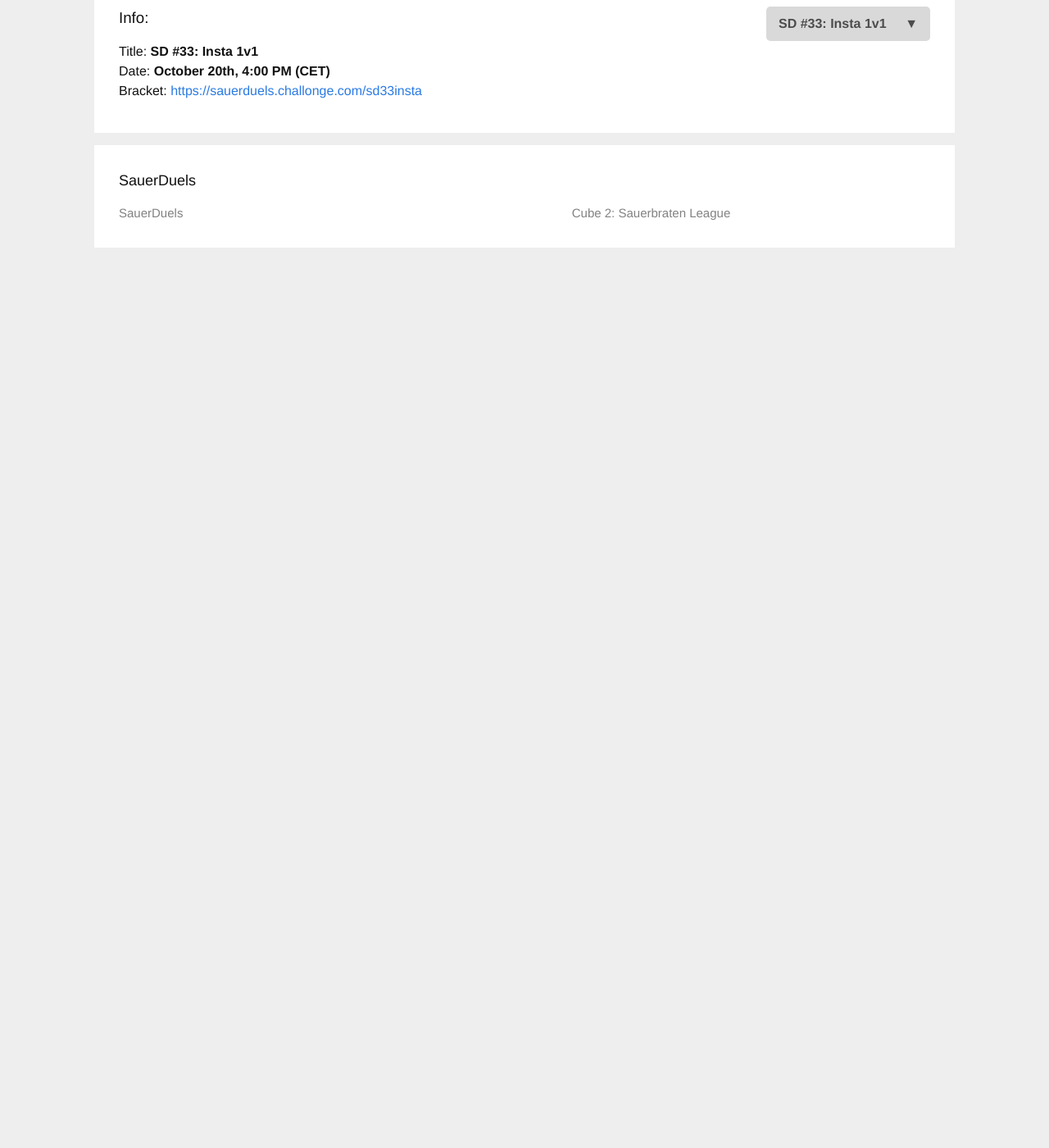
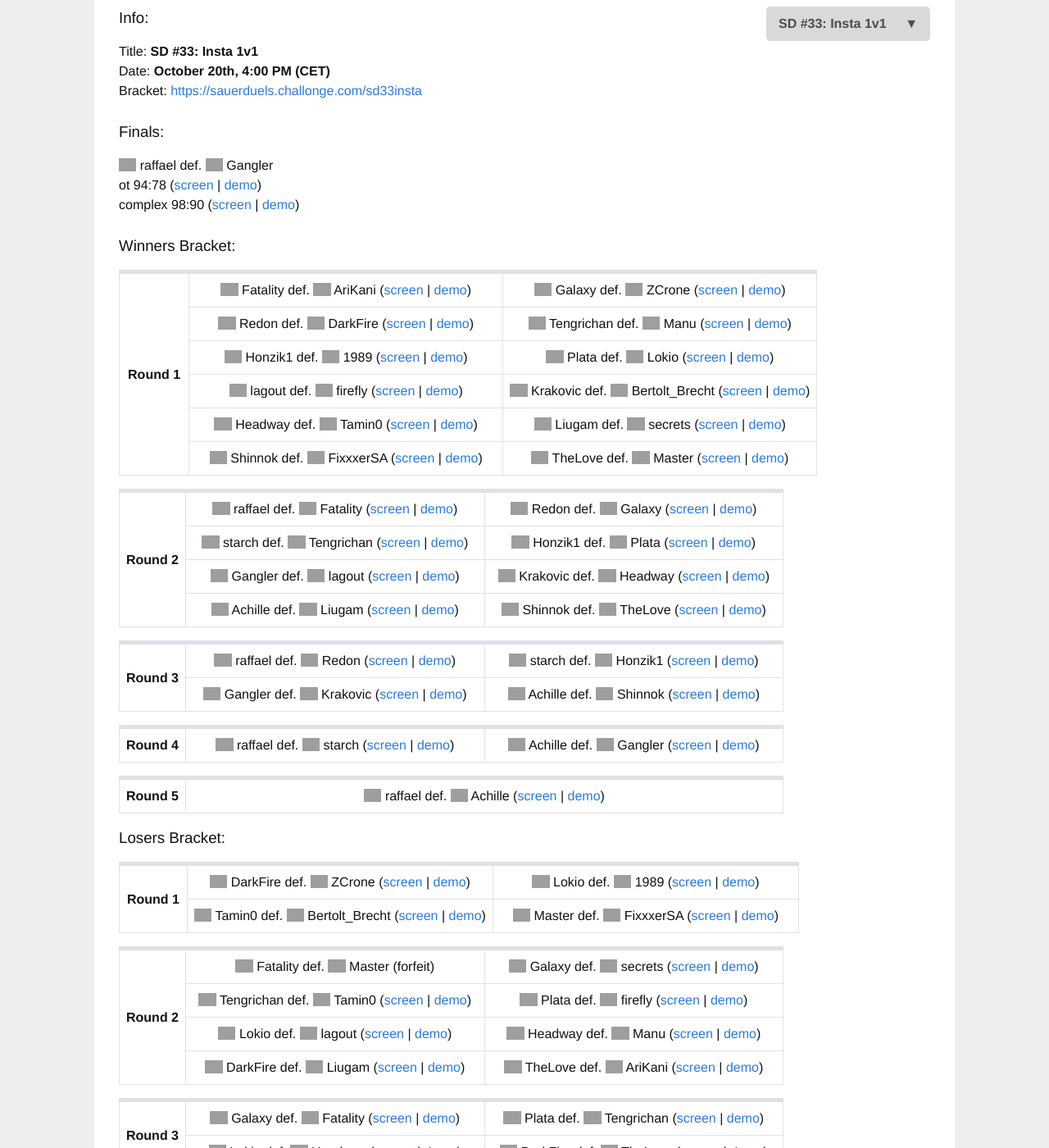
Before and after one commit to sauerduels/website, a Jekyll site: the page built from _events/sd33-insta.md, in a window 1280 px wide and 1400 px high, scrolled down 270 px. Shown: the whole window at 82% size. Built offline with Jekyll 4.4.1, drawn with Linux system fonts in a browser that asks for light colours; a script that is not in the unit is left out; before the commit the page ends 900 px from its top, so only the background shows below that; some of the changed text lies outside the part shown; grey boxes are pictures that could not be loaded.

Commit message:
update site as of sd33

```diff
--- a/_events/sd33-insta.md
+++ b/_events/sd33-insta.md
@@ -4,5 +4,122 @@
 date: '2019-10-20 18:00:00 +02:00'
 bracketurl: https://sauerduels.challonge.com/sd33insta
 signupurl: https://sauerduels.challonge.com/tournaments/signup/UzeXiLLQ8p
-completed: false
+completed: true
+finals:
+  result: raffael def. Gangler
+  games:
+    - title: ot 94:78
+      slug: sd33_final_gangler_vs_raffael_game1
+    - title: complex 98:90
+      slug: sd33_final_gangler_vs_raffael_game2
+brackets:
+  Winners:
+    - - result: Fatality def. AriKani
+        slug: sd33_wb_arikani_vs_fatality
+      - result: Galaxy def. ZCrone
+        slug: sd33_wb_galaxy_vs_zcrone
+      - result: Redon def. DarkFire
+        slug: sd33_wb_darkfire_vs_redon
+      - result: Tengrichan def. Manu
+        slug: sd33_wb_manu_vs_tengrichan
+      - result: Honzik1 def. 1989
+        slug: sd33_wb_1989_vs_honzik1
+      - result: Plata def. Lokio
+        slug: sd33_wb_lokio_vs_plata
+      - result: lagout def. firefly
+        slug: sd33_wb_firefly_vs_lagout
+      - result: Krakovic def. Bertolt_Brecht
+        slug: sd33_wb_bertolt_brecht_vs_krakovic
+      - result: Headway def. Tamin0
+        slug: sd33_wb_headway_vs_tamin0
+      - result: Liugam def. secrets
+        slug: sd33_wb_liugam_vs_secrets
+      - result: Shinnok def. FixxxerSA
+        slug: sd33_wb_fixxxersa_vs_shinnok
+      - result: TheLove def. Master
+        slug: sd33_wb_master_vs_thelove
+    - - result: raffael def. Fatality
+        slug: sd33_wb_fatality_vs_raffael
+      - result: Redon def. Galaxy
+        slug: sd33_wb_galaxy_vs_redon
+      - result: starch def. Tengrichan
+        slug: sd33_wb_starch_vs_tengrichan
+      - result: Honzik1 def. Plata
+        slug: sd33_wb_honzik1_vs_plata
+      - result: Gangler def. lagout
+        slug: sd33_wb_gangler_vs_lagout
+      - result: Krakovic def. Headway
+        slug: sd33_wb_headway_vs_krakovic
+      - result: Achille def. Liugam
+        slug: sd33_wb_achille_vs_liugam
+      - result: Shinnok def. TheLove
+        slug: sd33_wb_shinnok_vs_thelove
+    - - result: raffael def. Redon
+        slug: sd33_wb_raffael_vs_redon
+      - result: starch def. Honzik1
+        slug: sd33_wb_honzik1_vs_starch
+      - result: Gangler def. Krakovic
+        slug: sd33_wb_gangler_vs_krakovic
+      - result: Achille def. Shinnok
+        slug: sd33_wb_achille_vs_shinnok
+    - - result: raffael def. starch
+        slug: sd33_wb_raffael_vs_starch
+      - result: Achille def. Gangler
+        slug: sd33_wb_achille_vs_gangler
+    - - result: raffael def. Achille
+        slug: sd33_wb_achille_vs_raffael
+
+  Losers:
+    - - result: DarkFire def. ZCrone
+        slug: sd33_lb_darkfire_vs_zcrone
+      - result: Lokio def. 1989
+        slug: sd33_lb_1989_vs_lokio
+      - result: Tamin0 def. Bertolt_Brecht
+        slug: sd33_lb_bertolt_brecht_vs_tamin0
+      - result: Master def. FixxxerSA
+        slug: sd33_lb_fixxxersa_vs_master
+    - - result: Fatality def. Master
+        slug:
+      - result: Galaxy def. secrets
+        slug: sd33_lb_galaxy_vs_secrets
+      - result: Tengrichan def. Tamin0
+        slug: sd33_lb_tamin0_vs_tengrichan
+      - result: Plata def. firefly
+        slug: sd33_lb_firefly_vs_plata
+      - result: Lokio def. lagout
+        slug: sd33_lb_lagout_vs_lokio
+      - result: Headway def. Manu
+        slug: sd33_lb_headway_vs_manu
+      - result: DarkFire def. Liugam
+        slug: sd33_lb_darkfire_vs_liugam
+      - result: TheLove def. AriKani
+        slug: sd33_lb_arikani_vs_thelove
+    - - result: Galaxy def. Fatality
+        slug: sd33_lb_fatality_vs_galaxy
+      - result: Plata def. Tengrichan
+        slug: sd33_lb_plata_vs_tengrichan
+      - result: Lokio def. Headway
+        slug: sd33_lb_headway_vs_lokio
+      - result: DarkFire def. TheLove
+        slug: sd33_lb_darkfire_vs_thelove
+    - - result: Lokio def. Redon
+        slug: sd33_lb_lokio_vs_redon
+      - result: Honzik1 def. DarkFire
+        slug: sd33_lb_darkfire_vs_honzik1
+      - result: Galaxy def. Krakovic
+        slug: sd33_lb_galaxy_vs_krakovic
+      - result: Shinnok def. Plata
+        slug: sd33_lb_plata_vs_shinnok
+    - - result: Lokio def. Honzik1
+        slug: sd33_lb_honzik1_vs_lokio
+      - result: Shinnok def. Galaxy
+        slug: sd33_lb_galaxy_vs_shinnok
+    - - result: starch def. Shinnok
+        slug: sd33_lb_shinnok_vs_starch
+      - result: Gangler def. Lokio
+        slug: sd33_lb_gangler_vs_lokio
+    - - result: Gangler def. starch
+        slug: sd33_lb_gangler_vs_starch
+    - - result: Gangler def. Achille
+        slug: sd33_lb_achille_vs_gangler
 ---
--- a/_plugins/replace_names.rb
+++ b/_plugins/replace_names.rb
@@ -93,7 +93,10 @@
       "Apikk" => 'fr',
       "MintyCMS" => 'us',
       "DarkWolf" => 'de',
-      "Fatality" => 'us' }
+      "Fatality" => 'us',
+      "AriKani" => 'de',
+      "Manu" => 'de',
+      "firefly" => 'mm' }
 
     def add_flags(input)
       PLAYER_COUNTRIES.each {|key, value| input = input.gsub(key, "<span class=\"player\"><img class=\"flag\" src=\"https://sauerduels.me/images/#{value}.png\" /> #{key}</span>") }
--- a/hof.html
+++ b/hof.html
@@ -71,10 +71,11 @@
   - category: Insta
     members:
       - name: raffael
-        golden: 4
+        golden: 5
         silver: 1
       - name: Gangler
         golden: 3
+        silver: 1
         bronze: 2
       - name: starch
         golden: 2
@@ -82,6 +83,7 @@
         bronze: 1
       - name: Achille
         silver: 3
+        bronze: 1
       - name: Rexus
         silver: 2
       - name: Honzik1
```
Also changed, not shown: _events/sd34-effic.md (added, +8 -0 lines), info.md (+1 -2 lines).
